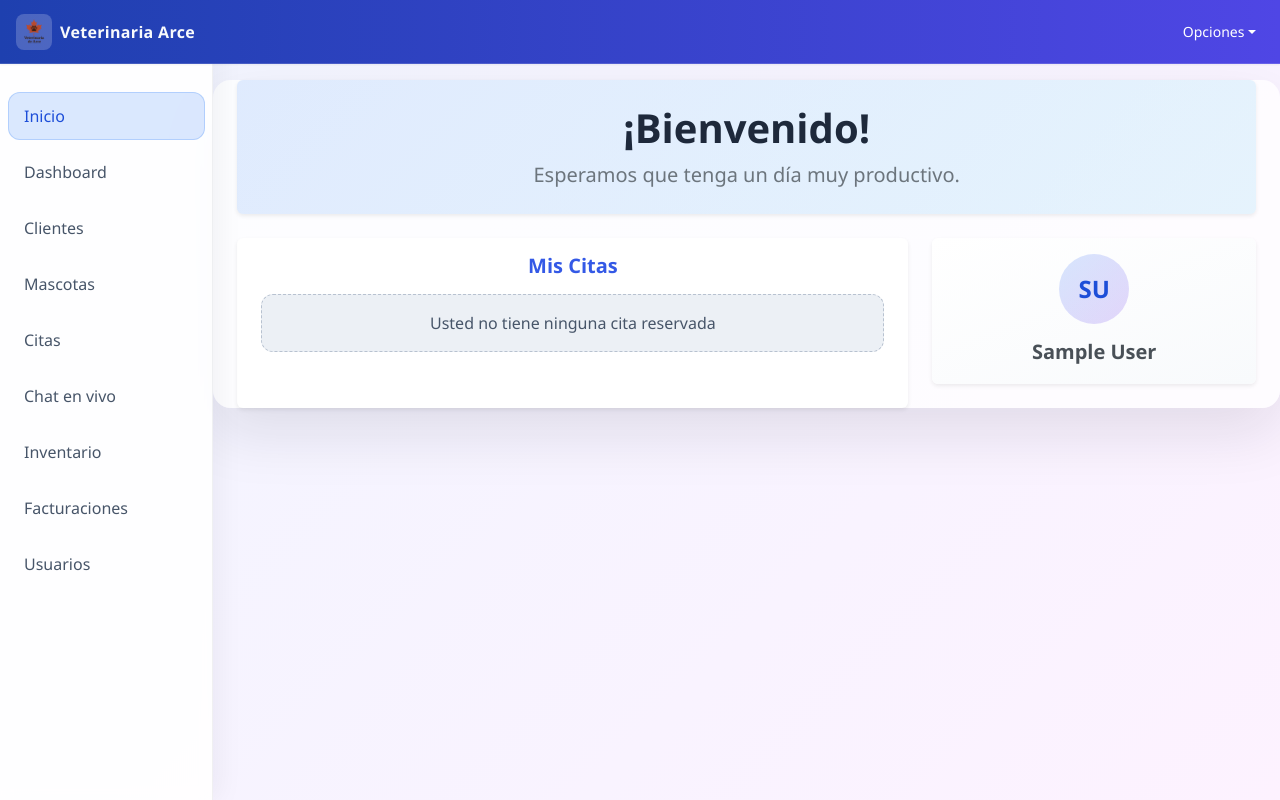
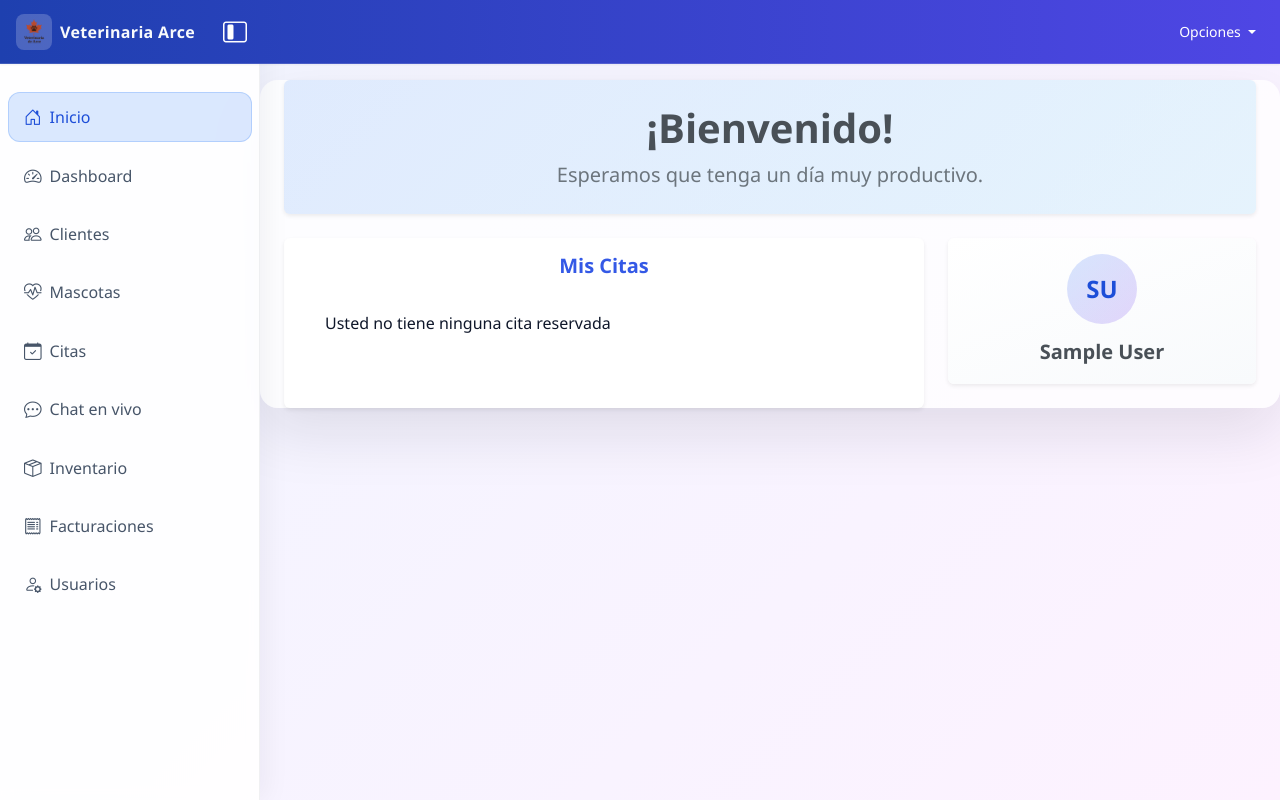
Before and after one commit to Luisnavarr1999/Vet_Arce_Proyect, a Django app: page /panel/ in a window 1280 px wide. Run offline with Django 4.2, Linux system fonts and the light colour scheme; the visitor is signed in with stand-in values (Sample User, id 1); data that the repository does not hold is empty; some libraries are stand-ins or nearby versions.

Commit message:
arreglos pequeños//paneltrabajador: interface

```diff
--- a/static/panel/estilo.css
+++ b/static/panel/estilo.css
@@ -1,8 +1,16 @@
+/* ============================
+   ESTILO GENERAL DEL PANEL
+=============================== */
+
 .dashboard-body {
   min-height: 100vh;
   background: linear-gradient(135deg, #f1f5ff 0%, #fdf2ff 100%);
   font-family: "Poppins", "Segoe UI", sans-serif;
 }
+
+/* ============================
+   NAVBAR SUPERIOR
+=============================== */
 
 .dashboard-navbar {
   background: linear-gradient(90deg, #1e40af 0%, #4f46e5 100%);
@@ -16,13 +24,13 @@
 .navbar-brand {
   padding-top: 0.85rem;
   padding-bottom: 0.85rem;
-  color: #fff;
+  color: #fff !important;
   font-weight: 600;
   letter-spacing: 0.02em;
 }
 
 .navbar-brand:hover {
-  color: #f8fafc;
+  color: #f8fafc !important;
 }
 
 .brand-logo {
@@ -38,6 +46,15 @@
   font-size: 1rem;
 }
 
+
+/* ============================
+   SIDEBAR
+=============================== */
+
+:root {
+  --sidebar-width: 260px;
+}
+
 .sidebar {
   position: fixed;
   top: 0;
@@ -45,19 +62,21 @@
   left: 0;
   z-index: 100;
   padding: 72px 0 0;
+  width: var(--sidebar-width);
   background: rgba(255, 255, 255, 0.9);
   backdrop-filter: blur(6px);
-  box-shadow: inset -1px 0 0 rgba(15, 23, 42, 0.06), 6px 0 25px rgba(15, 23, 42, 0.05);
+  box-shadow: inset -1px 0 0 rgba(15, 23, 42, 0.06),
+              6px 0 25px rgba(15, 23, 42, 0.05);
+  transition: transform 0.3s ease;
 }
 
 .sidebar-sticky {
   height: calc(100vh - 72px);
-  overflow-x: hidden;
   overflow-y: auto;
 }
 
 .sidebar .nav-link {
-  color: #475569;
+  color: #475569 !important;
   border-radius: 0.75rem;
   padding: 0.75rem 1rem;
   margin: 0.25rem 0;
@@ -69,18 +88,36 @@
 }
 
 .sidebar .nav-link:hover {
-  color: #1e3a8a;
+  color: #1e3a8a !important;
   background: rgba(59, 130, 246, 0.12);
 }
 
 .sidebar .nav-link.active {
-  color: #1d4ed8;
+  color: #1d4ed8 !important;
   background: rgba(59, 130, 246, 0.18);
   box-shadow: inset 0 0 0 1px rgba(59, 130, 246, 0.25);
 }
 
+.sidebar .sidebar-icon {
+  font-size: 1.1rem;
+}
+
+/* Sidebar colapsado */
+.sidebar-collapsed .sidebar {
+  transform: translateX(-100%);
+  pointer-events: none;
+}
+
+
+/* ============================
+   CONTENIDO PRINCIPAL
+=============================== */
+
 .dashboard-main {
   position: relative;
+  margin-left: var(--sidebar-width);
+  width: calc(100% - var(--sidebar-width));
+  transition: margin-left 0.3s ease, width 0.3s ease;
 }
 
 .dashboard-main::before {
@@ -98,12 +135,20 @@
   z-index: 1;
 }
 
-.dashboard-hero {
-  background: linear-gradient(135deg, rgba(59, 130, 246, 0.15), rgba(14, 165, 233, 0.1));
+/* Cuando colapsa el sidebar */
+.sidebar-collapsed .dashboard-main {
+  margin-left: 0;
+  width: 100%;
 }
 
-.dashboard-hero .card-body {
-  color: #1e293b;
+
+/* ============================
+   TARJETAS Y HERO
+=============================== */
+
+.dashboard-hero {
+  background: linear-gradient(135deg, rgba(59, 130, 246, 0.15),
+                                      rgba(14, 165, 233, 0.1));
 }
 
 .dashboard-card .card-header {
@@ -118,11 +163,18 @@
   background: linear-gradient(160deg, #ffffff 0%, #f8fafc 100%);
 }
 
+
+/* ============================
+   AVATAR
+=============================== */
+
 .avatar-circle {
   height: 70px;
   width: 70px;
   border-radius: 50%;
-  background: linear-gradient(135deg, rgba(59, 130, 246, 0.2), rgba(124, 58, 237, 0.2));
+  background: linear-gradient(135deg,
+                              rgba(59, 130, 246, 0.2),
+                              rgba(124, 58, 237, 0.2));
   display: flex;
   align-items: center;
   justify-content: center;
@@ -131,14 +183,33 @@
   font-weight: 600;
 }
 
-.alert-soft {
-  background: rgba(226, 232, 240, 0.65);
-  border: 1px dashed rgba(148, 163, 184, 0.6);
-  color: #475569;
-  border-radius: 12px;
-  padding: 1rem;
-  text-align: center;
+
+/* ============================
+   ALERTAS
+=============================== */
+
+#alerts {
+  position: fixed;
+  top: 1.5rem;
+  right: 1.5rem;
+  z-index: 1080;
+  display: flex;
+  flex-direction: column;
+  gap: 0.75rem;
+  max-width: min(360px, calc(100% - 3rem));
+  pointer-events: none;
 }
+
+#alerts .alert {
+  pointer-events: auto;
+  border-radius: 0.75rem;
+  box-shadow: 0 15px 35px rgba(15, 23, 42, 0.12);
+}
+
+
+/* ============================
+   CHAT ESTILOS
+=============================== */
 
 .chat-message-list {
   max-height: 60vh;
@@ -177,19 +248,25 @@
 
 .chat-bubble.bot {
   align-self: flex-start;
-  background: linear-gradient(135deg, rgba(99, 102, 241, 0.15), rgba(129, 140, 248, 0.25));
+  background: linear-gradient(135deg,
+                              rgba(99, 102, 241, 0.15),
+                              rgba(129, 140, 248, 0.25));
   border: 1px solid rgba(99, 102, 241, 0.2);
 }
 
 .chat-bubble.client {
   align-self: flex-start;
-  background: linear-gradient(135deg, rgba(16, 185, 129, 0.15), rgba(52, 211, 153, 0.25));
+  background: linear-gradient(135deg,
+                              rgba(16, 185, 129, 0.15),
+                              rgba(52, 211, 153, 0.25));
   border: 1px solid rgba(16, 185, 129, 0.2);
 }
 
 .chat-bubble.staff {
   align-self: flex-end;
-  background: linear-gradient(135deg, rgba(59, 130, 246, 0.25), rgba(37, 99, 235, 0.35));
+  background: linear-gradient(135deg,
+                              rgba(59, 130, 246, 0.25),
+                              rgba(37, 99, 235, 0.35));
   color: #f8fafc;
   border: 1px solid rgba(37, 99, 235, 0.5);
 }
@@ -198,24 +275,30 @@
   color: rgba(226, 232, 240, 0.85);
 }
 
-#alerts {
-  position: fixed;
-  top: 1.5rem;
-  right: 1.5rem;
-  z-index: 1080;
-  display: flex;
-  flex-direction: column;
-  gap: 0.75rem;
-  max-width: min(360px, calc(100% - 3rem));
-  pointer-events: none;
+
+/* ============================
+   BOTÓN DEL SIDEBAR
+=============================== */
+
+.sidebar-toggle {
+  font-size: 1.5rem;
+  width: 3rem;
+  height: 3rem;
+  transition: color 0.2s ease, transform 0.2s ease;
 }
 
-#alerts .alert {
-  pointer-events: auto;
-  border-radius: 0.75rem;
-  box-shadow: 0 15px 35px rgba(15, 23, 42, 0.12);
+.sidebar-toggle:hover,
+.sidebar-toggle:focus {
+  color: #e0e7ff;
+  transform: translateY(-1px);
 }
 
+
+/* ============================
+   RESPONSIVE
+=============================== */
+
+/* Alertas centradas en móviles */
 @media (max-width: 576px) {
   #alerts {
     left: 50%;
@@ -225,9 +308,11 @@
   }
 }
 
+/* Ajustes del sidebar en móviles */
 @media (max-width: 991.98px) {
   .sidebar {
     padding-top: 64px;
+    width: 100%;
   }
 
   .dashboard-main::before {
--- a/templates/paneltrabajador/master.html
+++ b/templates/paneltrabajador/master.html
@@ -4,289 +4,240 @@
 <html lang="es">
 <head>
     <title>
-      {% block title %}
-      {% endblock title %}
-    - Panel de Veterinarai de Arce</title>
+        {% block title %}{% endblock title %} - Panel de Veterinaria de Arce
+    </title>
+
+    <!-- Tema Bootswatch + Bootstrap -->
     <link rel="stylesheet"
           href="https://cdnjs.cloudflare.com/ajax/libs/bootswatch/5.3.2/zephyr/bootstrap.min.css"
-          integrity="sha512-tVaFJG+ePp27IMFymeEddl8DmqmDjlc2eInwfQ83Bddk8TC0lXUZ9kPy0VKGyQr52CY4THcBRBvCEZnsh63WmA=="
-          crossorigin="anonymous"
-          referrerpolicy="no-referrer" />
-    <link rel="stylesheet" href="{% static 'panel/estilo.css' %}" />
+          crossorigin="anonymous" />
+
+    <!-- Bootstrap Icons -->
+    <link rel="stylesheet"
+          href="https://cdn.jsdelivr.net/npm/bootstrap-icons@1.11.3/font/bootstrap-icons.min.css"
+          crossorigin="anonymous" />
+
+    <!-- Tu CSS principal -->
+    <link rel="stylesheet" href="{% static 'panel/estilo.css' %}">
 </head>
+
 <body class="dashboard-body">
+
 <header class="navbar navbar-dark sticky-top flex-md-nowrap p-0 shadow navbar-expand dashboard-navbar">
 
-      <a class="navbar-brand col-6 col-lg-3 me-0 px-3 fs-6 d-flex align-items-center"
+    <!-- LOGO + NOMBRE -->
+    <a class="navbar-brand col-auto me-0 px-3 fs-6 d-flex align-items-center"
        href="{% url 'panel_home' %}">
         <img class="brand-logo me-2"
              src="{% static 'Imagenes/Logo.png' %}"
-             alt="Logo de Veterinaria Arce" />
+             alt="Logo de Veterinaria Arce">
         <span class="brand-text text-truncate">Veterinaria Arce</span>
     </a>
-      <div class="navbar-nav w-100">
-        <button class="navbar-toggler d-lg-none d-block collapsed border-0 order-1 order-lg-0 ms-auto mx-1"
+
+    <!-- BOTÓN PARA COLAPSAR SIDEBAR (EN PANTALLA GRANDE) -->
+    <button class="btn btn-link text-white sidebar-toggle d-none d-lg-inline-flex align-items-center justify-content-center"
+            type="button"
+            data-sidebar-toggle
+            aria-controls="sidebarMenu"
+            aria-label="Ocultar menú lateral"
+            aria-expanded="true">
+        <i class="bi bi-layout-sidebar-inset" data-sidebar-icon></i>
+    </button>
+
+    <!-- DERECHA DEL NAV (Opciones) -->
+    <div class="navbar-nav ms-auto">
+        <!-- Botón hamburguesa móvil -->
+        <button class="navbar-toggler d-lg-none border-0 mx-2"
                 type="button"
                 data-bs-toggle="collapse"
-                data-bs-target="#sidebarMenu"
-                aria-controls="sidebarMenu"
-                aria-expanded="false"
-                aria-label="Toggle navigation">
+                data-bs-target="#sidebarMenu">
             <span class="navbar-toggler-icon"></span>
         </button>
-        <div class="nav-item dropdown text-nowrap ms-lg-auto order-0 order-lg-1">
+
+        <!-- Menú Opciones -->
+        <div class="nav-item dropdown text-nowrap">
             <a class="nav-link dropdown-toggle px-3"
                href="#"
                role="button"
-             data-bs-toggle="dropdown"
-             aria-expanded="false">Opciones</a>
+               data-bs-toggle="dropdown">
+               Opciones
+            </a>
             <ul class="dropdown-menu dropdown-menu-end">
-            <li>
-              <a class="dropdown-item" href="{% url 'ambpublico_index' %}">Volver al Portal</a>
-            </li>
-            <li>
-              <a class="dropdown-item" href="{% url 'panel_logout' %}">Cerrar Sesión</a>
-            </li>
+                <li><a class="dropdown-item" href="{% url 'ambpublico_index' %}">Volver al Portal</a></li>
+                <li><a class="dropdown-item" href="{% url 'panel_logout' %}">Cerrar Sesión</a></li>
             </ul>
         </div>
     </div>
+
 </header>
+
 <div class="container-fluid">
     <div class="row">
-        {% comment %} Navbar de Boostrap. Asigna la clase CSS active mediante la URL. {% endcomment %}
-        <nav id="sidebarMenu"
-             class="col-lg-2 d-lg-block sidebar collapse">
+
+        <!-- SIDEBAR -->
+        <nav id="sidebarMenu" class="col-lg-2 d-lg-block sidebar collapse">
             <div class="position-sticky pt-3 sidebar-sticky">
                 <ul class="nav nav-pills px-2 flex-column mb-auto">
+
                     <li class="nav-item">
                         <a class="nav-link{% if request.path_info == '/panel/' %} active{% endif %}"
-                   href="{% url 'panel_home' %}">Inicio</a>
+                           href="{% url 'panel_home' %}">
+                            <i class="bi bi-house-door sidebar-icon"></i>
+                            <span>Inicio</span>
+                        </a>
                     </li>
+
                     {% if perms.paneltrabajador.view_cita %}
                     <li class="nav-item">
                         <a class="nav-link{% if '/panel/dashboard/' in request.path_info %} active{% endif %}"
-                     href="{% url 'panel_dashboard' %}">Dashboard</a>
+                           href="{% url 'panel_dashboard' %}">
+                            <i class="bi bi-speedometer2 sidebar-icon"></i>
+                            <span>Dashboard</span>
+                        </a>
                     </li>
                     {% endif %}
+
                     {% if perms.paneltrabajador.view_cliente %}
                     <li class="nav-item">
                         <a class="nav-link{% if '/panel/clientes/' in request.path_info %} active{% endif %}"
-                     href="{% url 'panel_cliente_listado' %}">Clientes</a>
+                           href="{% url 'panel_cliente_listado' %}">
+                            <i class="bi bi-people sidebar-icon"></i>
+                            <span>Clientes</span>
+                        </a>
                     </li>
                     {% endif %}
+
                     {% if perms.paneltrabajador.view_mascota %}
                     <li class="nav-item">
                         <a class="nav-link{% if '/panel/mascotas/' in request.path_info %} active{% endif %}"
-                     href="{% url 'panel_mascota_listar' %}">Mascotas</a>
+                           href="{% url 'panel_mascota_listar' %}">
+                            <i class="bi bi-heart-pulse sidebar-icon"></i>
+                            <span>Mascotas</span>
+                        </a>
                     </li>
                     {% endif %}
+
                     {% if perms.paneltrabajador.view_cita %}
                     <li class="nav-item">
                         <a class="nav-link{% if '/panel/citas/' in request.path_info %} active{% endif %}"
-                     href="{% url 'panel_cita_listar' %}">Citas</a>
+                           href="{% url 'panel_cita_listar' %}">
+                            <i class="bi bi-calendar-check sidebar-icon"></i>
+                            <span>Citas</span>
+                        </a>
                     </li>
                     {% endif %}
+
                     {% if perms.paneltrabajador.view_chatconversation %}
                     <li class="nav-item">
                         <a class="nav-link{% if '/panel/chat/' in request.path_info %} active{% endif %}"
-                     href="{% url 'panel_chat_list' %}">Chat en vivo</a>
+                           href="{% url 'panel_chat_list' %}">
+                            <i class="bi bi-chat-dots sidebar-icon"></i>
+                            <span>Chat en vivo</span>
+                        </a>
                     </li>
                     {% endif %}
+
                     {% if perms.paneltrabajador.view_producto %}
                     <li class="nav-item">
                         <a class="nav-link{% if '/panel/productos/' in request.path_info %} active{% endif %}"
-                     href="{% url 'panel_producto_listar' %}">Inventario</a>
+                           href="{% url 'panel_producto_listar' %}">
+                            <i class="bi bi-box-seam sidebar-icon"></i>
+                            <span>Inventario</span>
+                        </a>
                     </li>
                     {% endif %}
+
                     {% if perms.paneltrabajador.view_factura %}
                     <li class="nav-item">
                         <a class="nav-link{% if '/panel/facturas/' in request.path_info %} active{% endif %}"
-                     href="{% url 'panel_factura_listar' %}">Facturaciones</a>
+                           href="{% url 'panel_factura_listar' %}">
+                            <i class="bi bi-receipt sidebar-icon"></i>
+                            <span>Facturaciones</span>
+                        </a>
                     </li>
                     {% endif %}
+
                     {% if perms.auth.view_user %}
                     <li class="nav-item">
                         <a class="nav-link{% if '/panel/usuarios/' in request.path_info %} active{% endif %}"
-                     href="{% url 'panel_usuario_listar' %}">Usuarios</a>
+                           href="{% url 'panel_usuario_listar' %}">
+                            <i class="bi bi-person-gear sidebar-icon"></i>
+                            <span>Usuarios</span>
+                        </a>
                     </li>
                     {% endif %}
+
                 </ul>
             </div>
         </nav>
+
+        <!-- CONTENIDO PRINCIPAL -->
         <main class="ms-sm-auto col-lg-10 px-md-4 my-3 dashboard-main">
+
+            <!-- ALERTAS -->
             <div id="alerts" class="dj-b-alerts mb-3">
-            {% if perms.paneltrabajador.view_chatconversation %}
-              {% with pending_count=chat_pending_count %}
-                <div id="chat-pending-alert"
-                     class="alert alert-warning alert-dismissible fade{% if pending_count %} show{% endif %}{% if not pending_count %} d-none{% endif %}"
-                     role="alert"
-                     data-chat-alert
-                     data-chat-endpoint="{% url 'panel_chat_pending_count' %}"
-                     data-chat-initial-count="{{ pending_count }}"
-                     aria-hidden="{% if pending_count %}false{% else %}true{% endif %}">
-                  <strong>Chat en vivo:</strong>
-                  Hay <span data-chat-count>{{ pending_count }}</span>
-                  conversación<span data-chat-plural>{% if pending_count != 1 %}es{% endif %}</span>
-                  esperando respuesta. <a class="alert-link" href="{% url 'panel_chat_list' %}">Ir al chat</a>.
-                  <button type="button" class="btn-close" data-chat-dismiss aria-label="Cerrar"></button>
-                </div>
-              {% endwith %}
-            {% endif %}
                 {% if messages %}
                     {% for message in messages %}
-                <div class="alert alert-{{ message.tags|default:'info' }} alert-dismissible fade show" role="alert">
+                    <div class="alert alert-{{ message.tags }} alert-dismissible fade show">
                         {{ message }}
-                  <button type="button" class="btn-close" data-bs-dismiss="alert" aria-label="Cerrar"></button>
+                        <button type="button" class="btn-close" data-bs-dismiss="alert"></button>
                     </div>
                     {% endfor %}
                 {% endif %}
             </div>
+
+            <!-- BLOQUE DE CONTENIDO -->
             <div class="dj-b-content">
-            {% block content %}
-            {% endblock content %}
+                {% block content %}{% endblock content %}
             </div>
+
         </main>
     </div>
 </div>
-    <script src="https://cdn.jsdelivr.net/npm/bootstrap@5.3.2/dist/js/bootstrap.bundle.min.js"
-            integrity="sha384-C6RzsynM9kWDrMNeT87bh95OGNyZPhcTNXj1NW7RuBCsyN/o0jlpcV8Qyq46cDfL"
-            crossorigin="anonymous"></script>
+
+<!-- Bootstrap JS -->
+<script src="https://cdn.jsdelivr.net/npm/bootstrap@5.3.2/dist/js/bootstrap.bundle.min.js" crossorigin="anonymous"></script>
+
+<!-- SCRIPT DEL SIDEBAR -->
 <script>
 (function () {
-        "use strict";
+    const toggleButtons = document.querySelectorAll('[data-sidebar-toggle]');
+    if (!toggleButtons.length) return;
 
-        const container = document.getElementById("alerts");
-        if (!container) return;
+    const mediaQuery = window.matchMedia('(min-width: 992px)');
+    const body = document.body;
+    const sidebar = document.getElementById('sidebarMenu');
+    const key = 'panel.sidebar.collapsed';
 
-        container.setAttribute("aria-live", "polite");
-        container.setAttribute("aria-atomic", "true");
+    const updateButton = (btn, collapsed) => {
+        const icon = btn.querySelector('[data-sidebar-icon]');
+        if (icon) {
+            icon.classList.toggle('bi-layout-sidebar-inset', !collapsed);
+            icon.classList.toggle('bi-layout-sidebar-inset-reverse', collapsed);
+        }
+        btn.setAttribute('aria-expanded', (!collapsed).toString());
+    };
 
-        const alerts = container.querySelectorAll(
-          ".alert:not([data-chat-alert])"
-        );
-        alerts.forEach((alert, index) => {
-          const timeout = 5000 + index * 200;
-          window.setTimeout(() => {
-            const instance = bootstrap.Alert.getOrCreateInstance(alert);
-            instance.close();
-          }, timeout);
+    const applyStored = () => {
+        let collapsed = localStorage.getItem(key) === 'true';
+        if (mediaQuery.matches && collapsed) body.classList.add('sidebar-collapsed');
+        else body.classList.remove('sidebar-collapsed');
+
+        toggleButtons.forEach(btn => updateButton(btn, collapsed));
+    };
+
+    toggleButtons.forEach(btn => {
+        btn.addEventListener('click', () => {
+            body.classList.toggle('sidebar-collapsed');
+            const isCollapsed = body.classList.contains('sidebar-collapsed');
+            toggleButtons.forEach(b => updateButton(b, isCollapsed));
+            localStorage.setItem(key, isCollapsed);
         });
+    });
+
+    applyStored();
 })();
 </script>
-    {% if perms.paneltrabajador.view_chatconversation %}
-      <script>
-        (function () {
-          const alertElement = document.querySelector('[data-chat-alert]');
-          if (!alertElement) {
-            return;
-          }
 
-          const endpoint = alertElement.getAttribute('data-chat-endpoint');
-          if (!endpoint) {
-            return;
-          }
-
-          const countElement = alertElement.querySelector('[data-chat-count]');
-          const pluralElement = alertElement.querySelector('[data-chat-plural]');
-          const closeButton = alertElement.querySelector('[data-chat-dismiss]');
-          const initialCount = Number.parseInt(alertElement.getAttribute('data-chat-initial-count'), 10) || 0;
-          const pollIntervalMs = 15000;
-          let pollTimeoutId = null;
-          let dismissedManually = false;
-          let lastCount = initialCount;
-
-          const updateView = (count) => {
-            if (countElement) {
-              countElement.textContent = count;
-            }
-
-            if (pluralElement) {
-              pluralElement.textContent = count === 1 ? '' : 'es';
-            }
-
-            if (count > 0 && !dismissedManually) {
-              alertElement.classList.add('show');
-              alertElement.classList.remove('d-none');
-              alertElement.setAttribute('aria-hidden', 'false');
-            } else if (count === 0) {
-              alertElement.classList.remove('show');
-              alertElement.classList.add('d-none');
-              alertElement.setAttribute('aria-hidden', 'true');
-            }
-          };
-
-          if (closeButton) {
-            closeButton.addEventListener('click', function () {
-              dismissedManually = true;
-              alertElement.classList.remove('show');
-              alertElement.classList.add('d-none');
-              alertElement.setAttribute('aria-hidden', 'true');
-            });
-          }
-
-          const schedulePoll = () => {
-            pollTimeoutId = window.setTimeout(poll, pollIntervalMs);
-          };
-
-          const stopPolling = () => {
-            if (pollTimeoutId !== null) {
-              window.clearTimeout(pollTimeoutId);
-              pollTimeoutId = null;
-            }
-          };
-
-          const poll = () => {
-            fetch(endpoint, {
-              method: 'GET',
-              credentials: 'same-origin',
-              headers: {
-                'X-Requested-With': 'XMLHttpRequest',
-              },
-              cache: 'no-store',
-            })
-              .then((response) => {
-                if (response.status === 403) {
-                  stopPolling();
-                  return null;
-                }
-
-                if (!response.ok) {
-                  throw new Error('Solicitud inválida');
-                }
-
-                return response.json();
-              })
-              .then((data) => {
-                if (!data) {
-                  return;
-                }
-
-                const count = Number.parseInt(data.pending_count, 10);
-                if (!Number.isNaN(count)) {
-                  if (dismissedManually && count > lastCount) {
-                    dismissedManually = false;
-                  }
-
-                  if (count === 0) {
-                    dismissedManually = false;
-                  }
-
-                  lastCount = count;
-                  updateView(count);
-                }
-
-                schedulePoll();
-              })
-              .catch((error) => {
-                console.error('No se pudo actualizar el estado del chat en vivo.', error);
-                schedulePoll();
-              });
-          };
-
-          updateView(initialCount);
-          poll();
-        })();
-      </script>
-    {% endif %}
 </body>
 </html>
```
Lines whose indentation alone changed are shown as unchanged.
